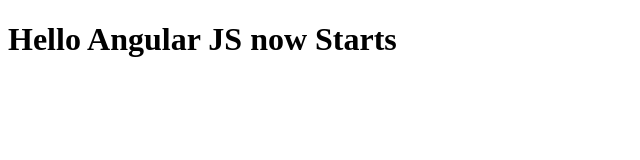
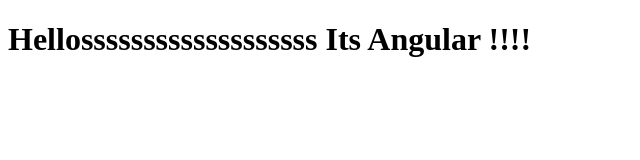
Before and after one commit to kanchan8288/Angular-test, a plain HTML site: page index.html in a window 1280 px wide. Shown: the whole page, without its empty margins (0-640 px from the left). Drawn offline with Linux system fonts and the light colour scheme.

Commit message:
First update

```diff
--- a/index.html
+++ b/index.html
@@ -5,7 +5,9 @@
     <title>Hello Cousera!!!</title>
   </head>
   <body>
-    <h1>Hello Angular JS now Starts</h1>
+    <h1>Hellosssssssssssssssssss
+    Its Angular !!!!
+    </h1>
 
   </body>
 </html>
```
